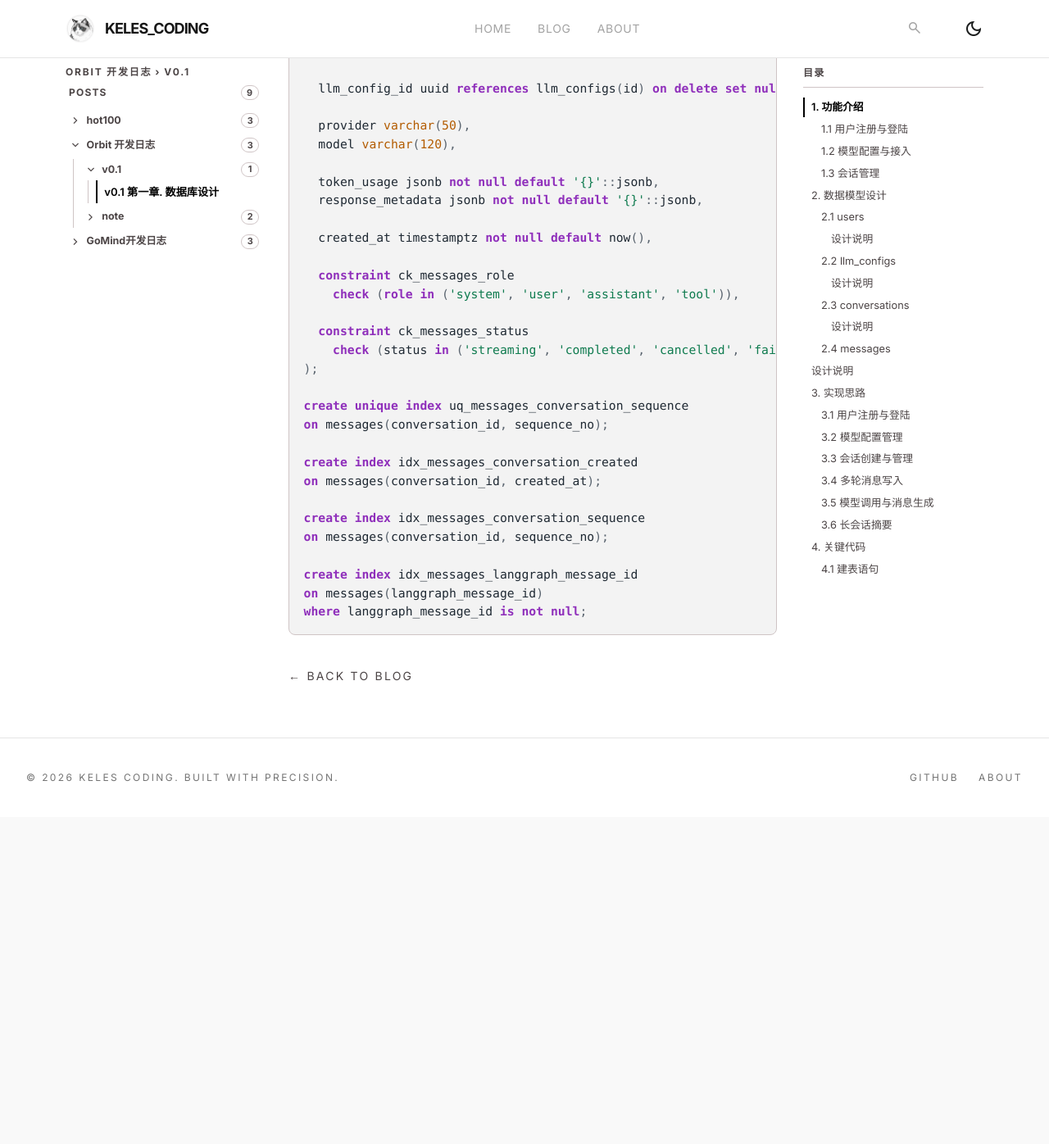
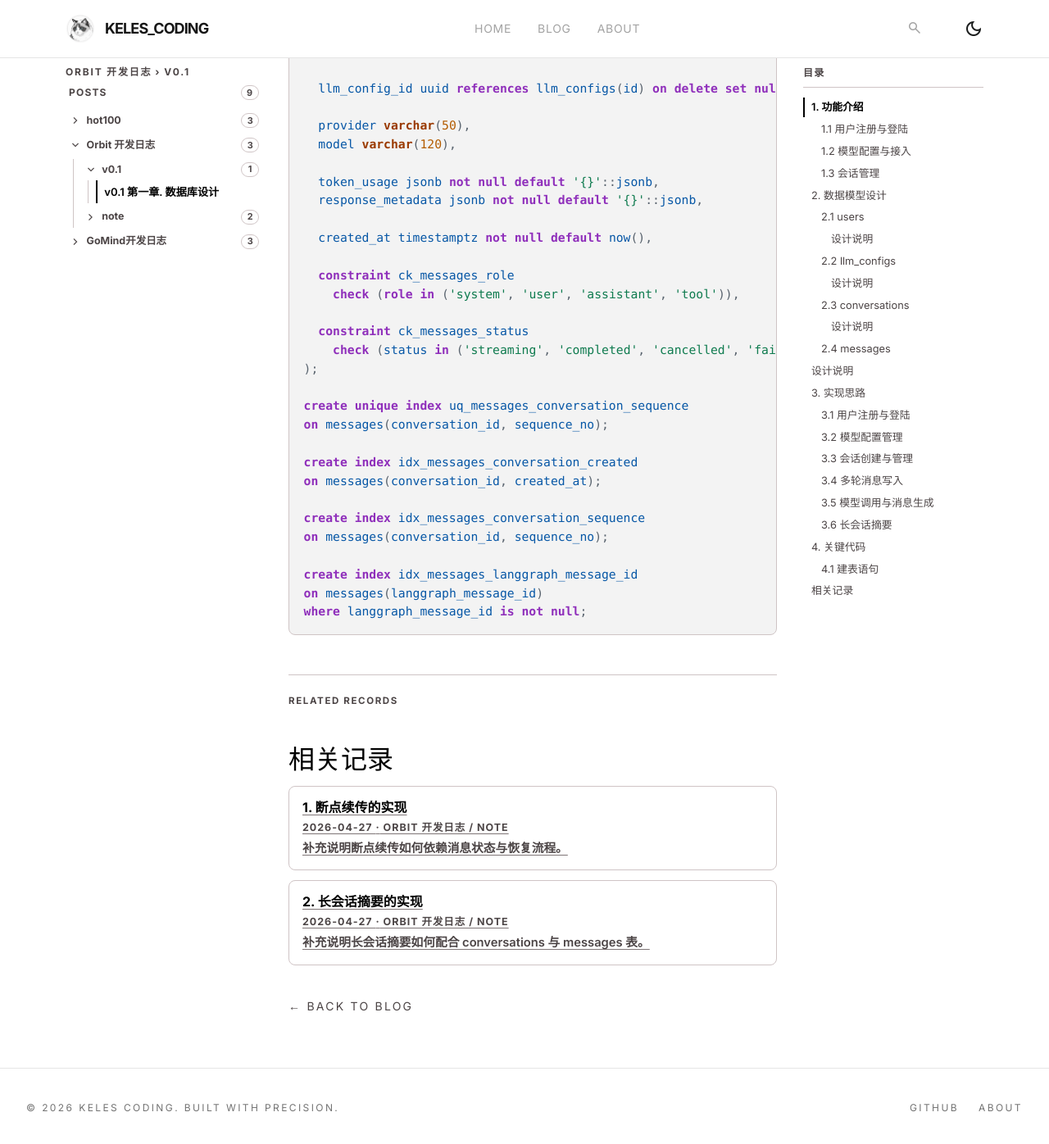
Before and after one commit to KeLes-Coding/KeLes-Coding.github.io, a Jekyll site: the page built from _posts/Orbit 开发日志/v0.1/2026-04-27-v0.1 第一章. 数据库设计.md, in a window 1280 px wide and 1400 px high, scrolled down 16596 px. Shown: the top 1396 px of the window at 82% size. Built offline with Jekyll 4.4.1, drawn with Linux system fonts in a browser that asks for light colours; nearby versions of some CDN libraries; before the commit the page ends 17593 px from its top, so only the background shows below that.

Commit message:
feat: Added related record functionality, optimized article layout and style, and enhanced syntax highlighting.

```diff
--- a/_config.yml
+++ b/_config.yml
@@ -6,6 +6,7 @@ email: leske94@foxmail.com
 lang: en
 theme: null
 markdown: kramdown
+highlighter: rouge
 kramdown:
   input: GFM
   syntax_highlighter: rouge
--- /dev/null
+++ b/_includes/related-records.html
@@ -0,0 +1,58 @@
+{% comment %}
+  Render manually curated related records from post front matter.
+
+  Expected shape:
+  related_records:
+    - path: "_posts/example/2026-04-27-title.md"
+      reason: "Optional note"
+{% endcomment %}
+{% if include.post.related_records %}
+  {% assign visible_posts = site.posts | where_exp: "p", "p.visible != false" %}
+  <section class="related-records" aria-labelledby="related-records-title">
+    <div class="related-records-kicker">Related Records</div>
+    <h2 id="related-records-title" class="related-records-title">相关记录</h2>
+    <div class="related-records-list">
+      {% for record in include.post.related_records %}
+        {% assign normalized_path = record.path | replace: "\\", "/" | remove_first: "./" %}
+        {% assign related_post = nil %}
+        {% for candidate in visible_posts %}
+          {% if candidate.path == normalized_path %}
+            {% assign related_post = candidate %}
+          {% endif %}
+        {% endfor %}
+
+        {% if related_post %}
+          {% assign path_parts = related_post.path | split: "/" %}
+          {% assign folder_segments = "" | split: "" %}
+          {% for segment in path_parts %}
+            {% if forloop.index0 > 0 and forloop.last == false %}
+              {% assign folder_segments = folder_segments | push: segment %}
+            {% endif %}
+          {% endfor %}
+
+          <a class="related-record" href="{{ related_post.url | relative_url }}">
+            <span class="related-record-title">{{ related_post.title }}</span>
+            <span class="related-record-meta">
+              {{ related_post.date | date: "%Y-%m-%d" }}
+              {% if folder_segments.size > 0 %}
+                <span aria-hidden="true">·</span>
+                {{ folder_segments | join: " / " }}
+              {% endif %}
+            </span>
+            {% if record.reason %}
+              <span class="related-record-reason">{{ record.reason }}</span>
+            {% endif %}
+          </a>
+        {% else %}
+          <div class="related-record related-record-missing">
+            <span class="related-record-title">{{ normalized_path }}</span>
+            <span class="related-record-meta">未找到对应文章</span>
+            {% if record.reason %}
+              <span class="related-record-reason">{{ record.reason }}</span>
+            {% endif %}
+          </div>
+        {% endif %}
+      {% endfor %}
+    </div>
+  </section>
+{% endif %}
--- a/_layouts/post.html
+++ b/_layouts/post.html
@@ -22,6 +22,7 @@ layout: default
     {% include markdown-enhancements.html %}
     {% include mermaid.html %}
     {% include katex.html %}
+    {% include related-records.html post=page %}
     <a href="{{ '/blog/' | relative_url }}" class="back-link mt-10 inline-flex items-center gap-2 text-sm uppercase tracking-[0.16em] text-on-surface-variant transition-colors duration-200 hover:text-primary">&larr; Back to blog</a>
   </article>
 
--- a/_posts/Orbit 开发日志/v0.1/2026-04-27-v0.1 第一章. 数据库设计.md
+++ b/_posts/Orbit 开发日志/v0.1/2026-04-27-v0.1 第一章. 数据库设计.md
@@ -3,6 +3,11 @@ layout: post
 title: v0.1 第一章. 数据库设计
 date: 2026-04-27
 author: KeLes
+related_records:
+  - path: "_posts/Orbit 开发日志/note/2026-04-27-1. 断点续传的实现.md"
+    reason: "补充说明断点续传如何依赖消息状态与恢复流程。"
+  - path: "_posts/Orbit 开发日志/note/2026-04-27-2. 长会话摘要的实现.md"
+    reason: "补充说明长会话摘要如何配合 conversations 与 messages 表。"
 ---
 
 # v0.1 第一章. 数据库设计
--- a/assets/css/style.css
+++ b/assets/css/style.css
@@ -690,6 +690,82 @@ a {
   font-size: 0.9rem;
 }
 
+/* ── Related Records ── */
+
+.related-records {
+  border-top: 1px solid var(--color-outline-variant);
+  margin-top: 3rem;
+  padding-top: 1.5rem;
+}
+
+.related-records-kicker {
+  color: var(--color-on-surface-variant);
+  font-size: 0.72rem;
+  font-weight: 800;
+  letter-spacing: 0.14em;
+  line-height: 1.3;
+  text-transform: uppercase;
+}
+
+.related-records-title {
+  color: var(--color-primary);
+  font-size: 1.35rem;
+  line-height: 1.25;
+  margin: 0.35rem 0 1rem;
+}
+
+.related-records-list {
+  display: grid;
+  gap: 0.75rem;
+}
+
+.post .related-record {
+  border: 1px solid var(--color-outline-variant);
+  border-radius: 0.5rem;
+  color: var(--color-on-surface);
+  display: grid;
+  gap: 0.35rem;
+  padding: 0.9rem 1rem;
+  text-decoration: none;
+  transition: border-color 0.2s, background-color 0.2s;
+}
+
+.post a.related-record {
+  font-weight: inherit;
+  text-decoration: none;
+}
+
+.post a.related-record:hover {
+  background: var(--color-surface-container-low);
+  border-color: var(--color-primary);
+}
+
+.related-record-title {
+  color: var(--color-primary);
+  font-size: 1rem;
+  font-weight: 700;
+  line-height: 1.35;
+}
+
+.related-record-meta {
+  color: var(--color-on-surface-variant);
+  font-size: 0.78rem;
+  font-weight: 700;
+  letter-spacing: 0.08em;
+  line-height: 1.35;
+  text-transform: uppercase;
+}
+
+.related-record-reason {
+  color: var(--color-on-surface-variant);
+  font-size: 0.92rem;
+  line-height: 1.55;
+}
+
+.related-record-missing {
+  border-style: dashed;
+}
+
 /* ── Post Layout ── */
 
 .post-layout {
--- a/assets/css/syntax-highlighting.css
+++ b/assets/css/syntax-highlighting.css
@@ -18,6 +18,11 @@
 
 .highlight code {
   font-family: Consolas, "SFMono-Regular", Menlo, monospace;
+}
+
+.highlight code,
+.highlight pre {
+  color: var(--syntax-variable);
 }
 
 /* Rouge token palette */
@@ -172,6 +177,46 @@
   color: var(--color-on-surface-variant);
 }
 
+/* SQL fences are common in design notes; make Rouge's SQL tokens more distinct. */
+.language-sql .k,
+.language-sql .kd,
+.language-sql .kn,
+.language-sql .kp,
+.language-sql .kr,
+.language-sql .ow {
+  color: var(--syntax-keyword);
+  font-weight: 700;
+}
+
+.language-sql .kt,
+.language-sql .nb,
+.language-sql .nc {
+  color: var(--syntax-type);
+  font-weight: 600;
+}
+
+.language-sql .s,
+.language-sql .s1,
+.language-sql .s2 {
+  color: var(--syntax-string);
+}
+
+.language-sql .mi,
+.language-sql .mf,
+.language-sql .m {
+  color: var(--syntax-number);
+}
+
+.language-sql .n,
+.language-sql .nf {
+  color: var(--syntax-function);
+}
+
+.language-sql .p,
+.language-sql .o {
+  color: var(--syntax-punctuation);
+}
+
 /* Line numbers */
 .highlight .linenos {
   color: var(--color-outline);
```
